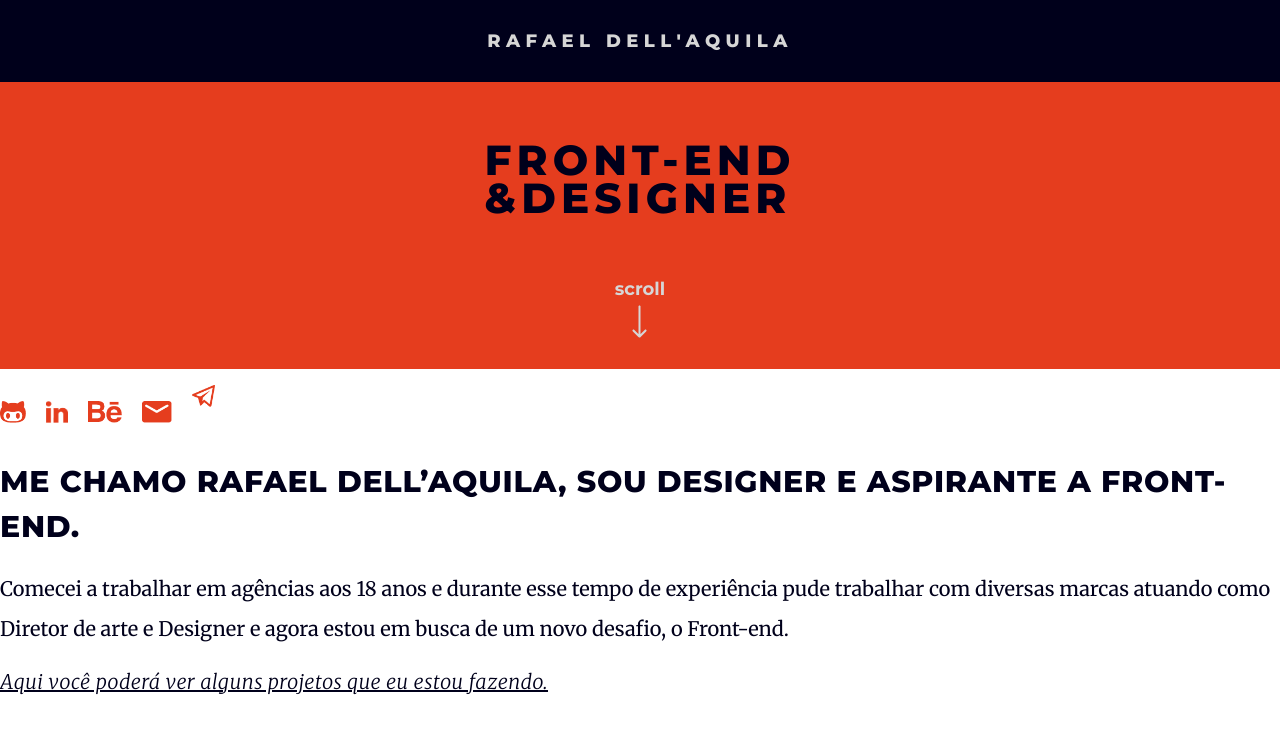
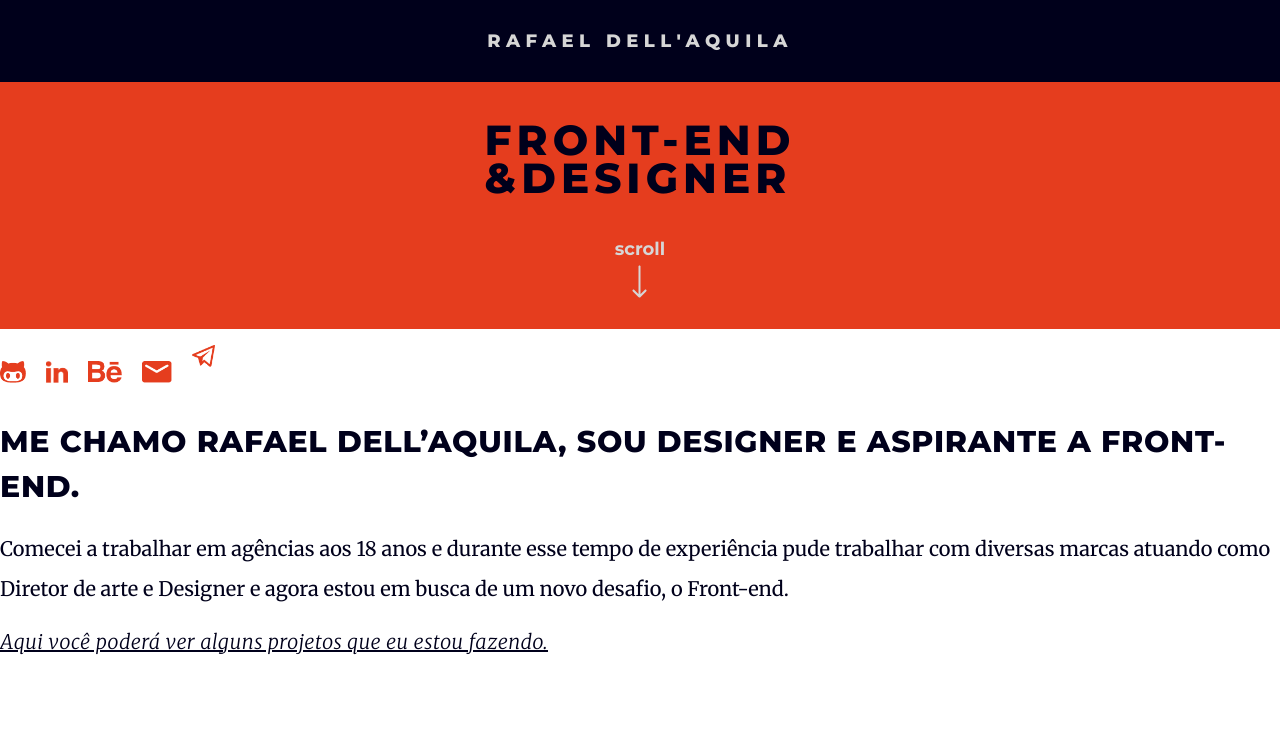
Before and after one commit to rafaeldellaquila/rafaeldellaquila.github.io, a React (Create React App) app: page / in a window 1280 px wide. Shown: the top 734 px of the page. Built offline with nearby package versions, Linux system fonts and the light colour scheme.

Commit message:
:art: new variables

```diff
--- a/src/styles/settings/spaces.css
+++ b/src/styles/settings/spaces.css
@@ -1,4 +1,5 @@
 :root {
   --space-min: 30px;
-  --space-med: 60px;
+  --space-med: 40px;
+  --space-big: 60px;
 }
```
